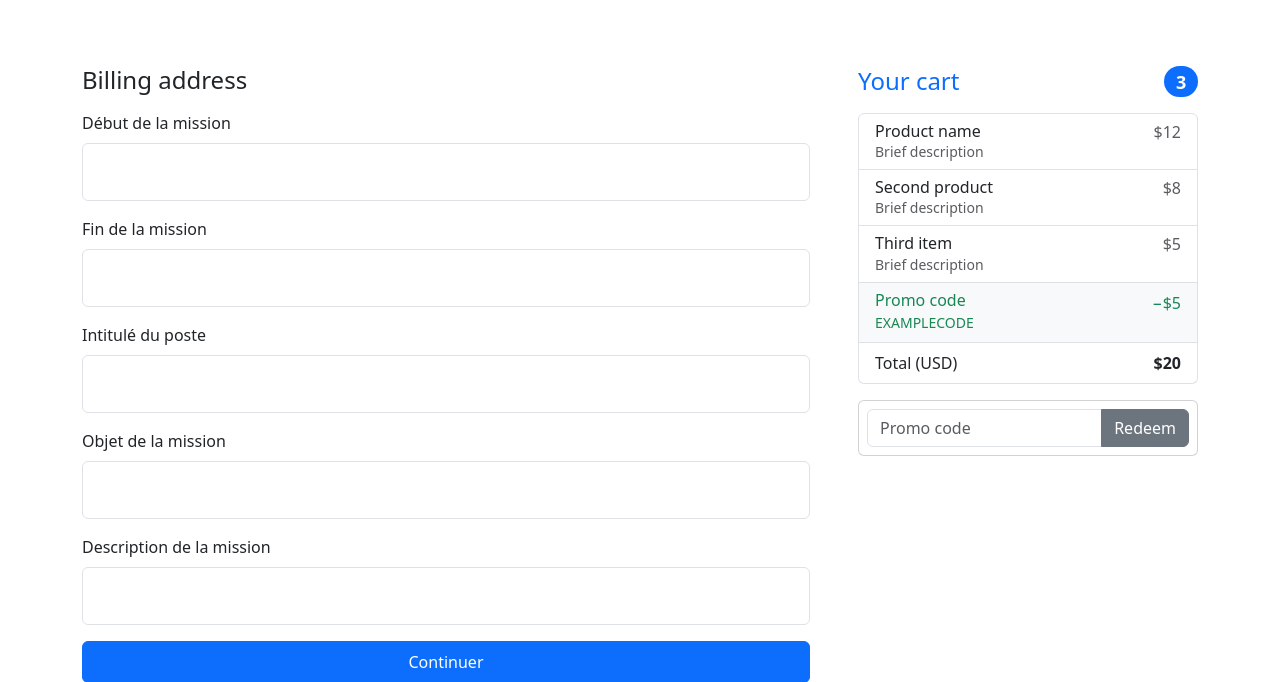
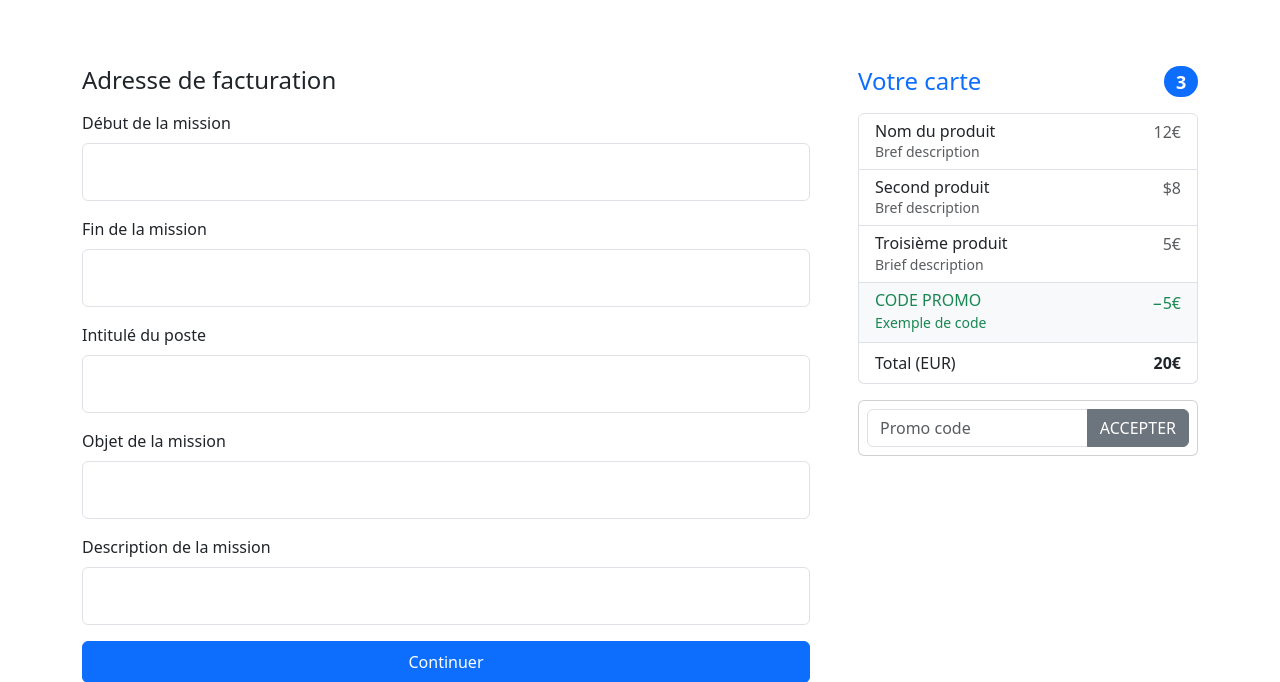
Before and after one commit to HZY552/symfony_job, a Symfony app: template templates/commande/index.html.twig in a window 1280 px wide. Shown: the part 526-1208 px from the top of the page. Run offline with Twig, Linux system fonts and the light colour scheme; the template is opened without the code that fills it, so the values that code supplies are empty; form fields are guessed from the names that the template uses; some libraries are stand-ins or nearby versions.

Commit message:
update .twig

```diff
--- a/templates/commande/index.html.twig
+++ b/templates/commande/index.html.twig
@@ -24,53 +24,53 @@
             <div class="row g-5">
                 <div class="col-md-5 col-lg-4 order-md-last">
                     <h4 class="d-flex justify-content-between align-items-center mb-3">
-                        <span class="text-primary">Your cart</span>
+                        <span class="text-primary">Votre carte</span>
                         <span class="badge bg-primary rounded-pill">3</span>
                     </h4>
                     <ul class="list-group mb-3">
                         <li class="list-group-item d-flex justify-content-between lh-sm">
                             <div>
-                                <h6 class="my-0">Product name</h6>
-                                <small class="text-body-secondary">Brief description</small>
+                                <h6 class="my-0">Nom du produit</h6>
+                                <small class="text-body-secondary">Bref description</small>
                             </div>
-                            <span class="text-body-secondary">$12</span>
+                            <span class="text-body-secondary">12€</span>
                         </li>
                         <li class="list-group-item d-flex justify-content-between lh-sm">
                             <div>
-                                <h6 class="my-0">Second product</h6>
-                                <small class="text-body-secondary">Brief description</small>
+                                <h6 class="my-0">Second produit</h6>
+                                <small class="text-body-secondary">Bref description</small>
                             </div>
                             <span class="text-body-secondary">$8</span>
                         </li>
                         <li class="list-group-item d-flex justify-content-between lh-sm">
                             <div>
-                                <h6 class="my-0">Third item</h6>
+                                <h6 class="my-0">Troisième produit</h6>
                                 <small class="text-body-secondary">Brief description</small>
                             </div>
-                            <span class="text-body-secondary">$5</span>
+                            <span class="text-body-secondary">5€</span>
                         </li>
                         <li class="list-group-item d-flex justify-content-between bg-body-tertiary">
                             <div class="text-success">
-                                <h6 class="my-0">Promo code</h6>
-                                <small>EXAMPLECODE</small>
+                                <h6 class="my-0">CODE PROMO</h6>
+                                <small>Exemple de code</small>
                             </div>
-                            <span class="text-success">−$5</span>
+                            <span class="text-success">−5€</span>
                         </li>
                         <li class="list-group-item d-flex justify-content-between">
-                            <span>Total (USD)</span>
-                            <strong>$20</strong>
+                            <span>Total (EUR)</span>
+                            <strong>20€</strong>
                         </li>
                     </ul>
 
                     <form class="card p-2">
                         <div class="input-group">
                             <input type="text" class="form-control" placeholder="Promo code">
-                            <button type="submit" class="btn btn-secondary">Redeem</button>
+                            <button type="submit" class="btn btn-secondary">ACCEPTER</button>
                         </div>
                     </form>
                 </div>
                 <div class="col-md-7 col-lg-8">
-                    <h4 class="mb-3">Billing address</h4>
+                    <h4 class="mb-3">Adresse de facturation</h4>
 
 
                     {{ form_start(form) }}
--- a/templates/profile/baseAdmin.html.twig
+++ b/templates/profile/baseAdmin.html.twig
@@ -40,11 +40,11 @@
             <strong>{{ user.getEmail() }}</strong>
         </a>
         <ul class="dropdown-menu dropdown-menu-dark text-small shadow">
-            <li><a class="dropdown-item" href="#">New project...</a></li>
-            <li><a class="dropdown-item" href="#">Settings</a></li>
+            <li><a class="dropdown-item" href="#">Nouveau Projet...</a></li>
+            <li><a class="dropdown-item" href="#">Paramétres</a></li>
             <li><a class="dropdown-item" href="#">Profile</a></li>
             <li><hr class="dropdown-divider"></li>
-            <li><a class="dropdown-item" href="/logout">Sign out</a></li>
+            <li><a class="dropdown-item" href="/logout">Se déconnecter</a></li>
         </ul>
     </div>
 </div>
```
Also changed, not shown: templates/freelance/index.html.twig (+9 -9 lines), templates/home/index.html.twig (+6 -6 lines), templates/profile/commande_detail.html.twig (+8 -8 lines), templates/profile/freelanceAdmin.html.twig (+4 -4 lines), templates/profile/profile.html.twig (+4 -4 lines), templates/profile/userCommandes.html.twig (+4 -4 lines), templates/rechercher/index.html.twig (+5 -5 lines), templates/registration/register.html.twig (+4 -4 lines).
